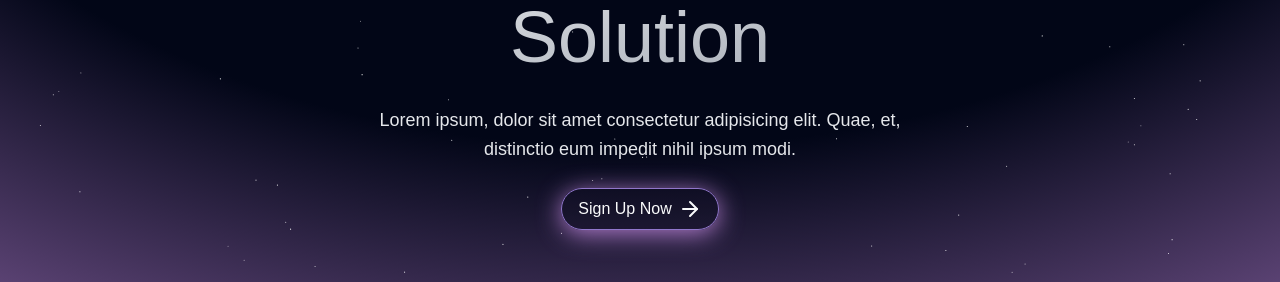
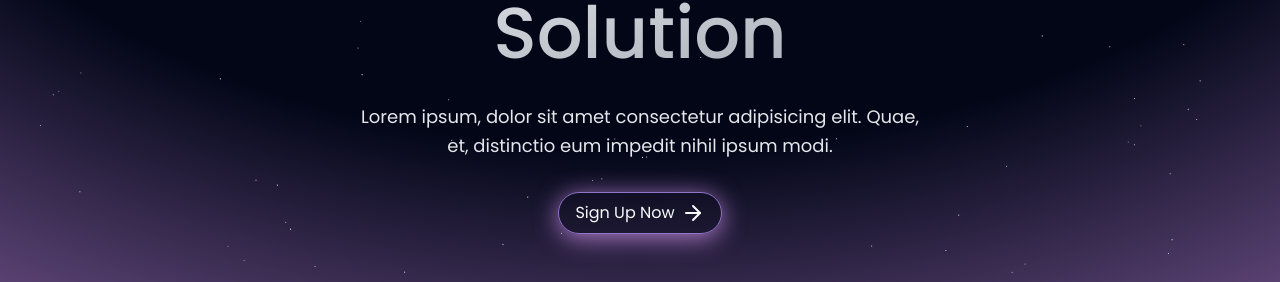
Before and after one commit to akash0708/vrv-rbac, a Next.js app: page / in a window 1280 px wide. Shown: the part 353-635 px from the top of the page. Built offline with nearby package versions, Linux system fonts and the light colour scheme; no server answers.

Commit message:
fonts updated

```diff
--- a/app/globals.css
+++ b/app/globals.css
@@ -8,6 +8,7 @@ body {
 
 @layer base {
   :root {
+    --font-poppins: "Poppins", sans-serif;
     --background: 0 0% 100%;
     --foreground: 224 71.4% 4.1%;
     --card: 0 0% 100%;
--- a/app/layout.tsx
+++ b/app/layout.tsx
@@ -1,20 +1,15 @@
 import type { Metadata } from "next";
-import localFont from "next/font/local";
+import { Poppins } from "next/font/google";
 import "./globals.css";
 import { ThemeProvider } from "@/components/theme-provider";
 import SessionWrapper from "@/components/SessionWrapper";
 import FloatingDockDemo from "@/components/Dock";
 import { Toaster } from "@/components/ui/toaster";
 
-const geistSans = localFont({
-  src: "./fonts/GeistVF.woff",
-  variable: "--font-geist-sans",
-  weight: "100 900",
-});
-const geistMono = localFont({
-  src: "./fonts/GeistMonoVF.woff",
-  variable: "--font-geist-mono",
-  weight: "100 900",
+const poppins = Poppins({
+  subsets: ["latin"],
+  weight: ["400", "500", "600", "700"],
+  variable: "--font-poppins",
 });
 
 export const metadata: Metadata = {
@@ -28,10 +23,8 @@ export default function RootLayout({
   children: React.ReactNode;
 }>) {
   return (
-    <html lang="en">
-      <body
-        className={`${geistSans.variable} ${geistMono.variable} antialiased`}
-      >
+    <html lang="en" className={`${poppins.variable}`}>
+      <body className={`${poppins.className} antialiased`}>
         <ThemeProvider
           attribute="class"
           defaultTheme="system"
--- a/components/AuroraHero.tsx
+++ b/components/AuroraHero.tsx
@@ -11,11 +11,14 @@ import { ArrowRight } from "lucide-react";
 import { StarsBackground } from "./ui/stars-background";
 import { ShootingStars } from "./ui/shooting-stars";
 import { redirect } from "next/navigation";
+import { useSession } from "next-auth/react";
 
 const COLORS_TOP = ["#13FFAA", "#1E67C6", "#CE84CF", "#DD335C"];
 
 export const AuroraHero = () => {
   const color = useMotionValue(COLORS_TOP[0]);
+
+  const { data: session } = useSession();
 
   useEffect(() => {
     animate(color, COLORS_TOP, {
@@ -44,7 +47,7 @@ export const AuroraHero = () => {
         <h1 className="max-w-3xl bg-gradient-to-br from-white to-gray-400 bg-clip-text text-center text-3xl font-medium leading-tight text-transparent sm:text-5xl sm:leading-tight md:text-7xl md:leading-tight">
           The Ultimate RBAC Solution
         </h1>
-        <p className="my-6 max-w-xl text-center text-base leading-relaxed md:text-lg md:leading-relaxed">
+        <p className="my-6 max-w-xl text-center text-base font-thin leading-relaxed md:text-lg md:leading-relaxed">
           Lorem ipsum, dolor sit amet consectetur adipisicing elit. Quae, et,
           distinctio eum impedit nihil ipsum modi.
         </p>
@@ -59,10 +62,10 @@ export const AuroraHero = () => {
           whileTap={{
             scale: 0.985,
           }}
-          className="group relative flex w-fit items-center gap-1.5 rounded-full bg-gray-950/10 px-4 py-2 text-gray-50 transition-colors hover:bg-gray-950/50"
-          onClick={() => redirect("/signup")}
+          className="group relative flex w-fit items-center gap-1.5 rounded-full bg-gray-950/10 px-4 py-2 mt-2 text-gray-50 transition-colors hover:bg-gray-950/50"
+          onClick={() => redirect(session ? "/register" : "/signup")}
         >
-          Sign Up Now
+          {session ? "Register Now" : "Sign Up Now"}
           <ArrowRight className="transition-transform group-hover:-rotate-45 group-active:-rotate-12" />
         </motion.button>
       </div>
--- a/components/Dock.tsx
+++ b/components/Dock.tsx
@@ -37,7 +37,7 @@ export default function FloatingDockDemo() {
     },
   ];
   return (
-    <div className="fixed bottom-20 z-50 mx-auto flex items-center justify-center h-fit w-screen">
+    <div className="fixed bottom-12 z-50 mx-auto flex items-center justify-center h-fit w-screen">
       <FloatingDock mobileClassName="" items={links} />
     </div>
   );
```
